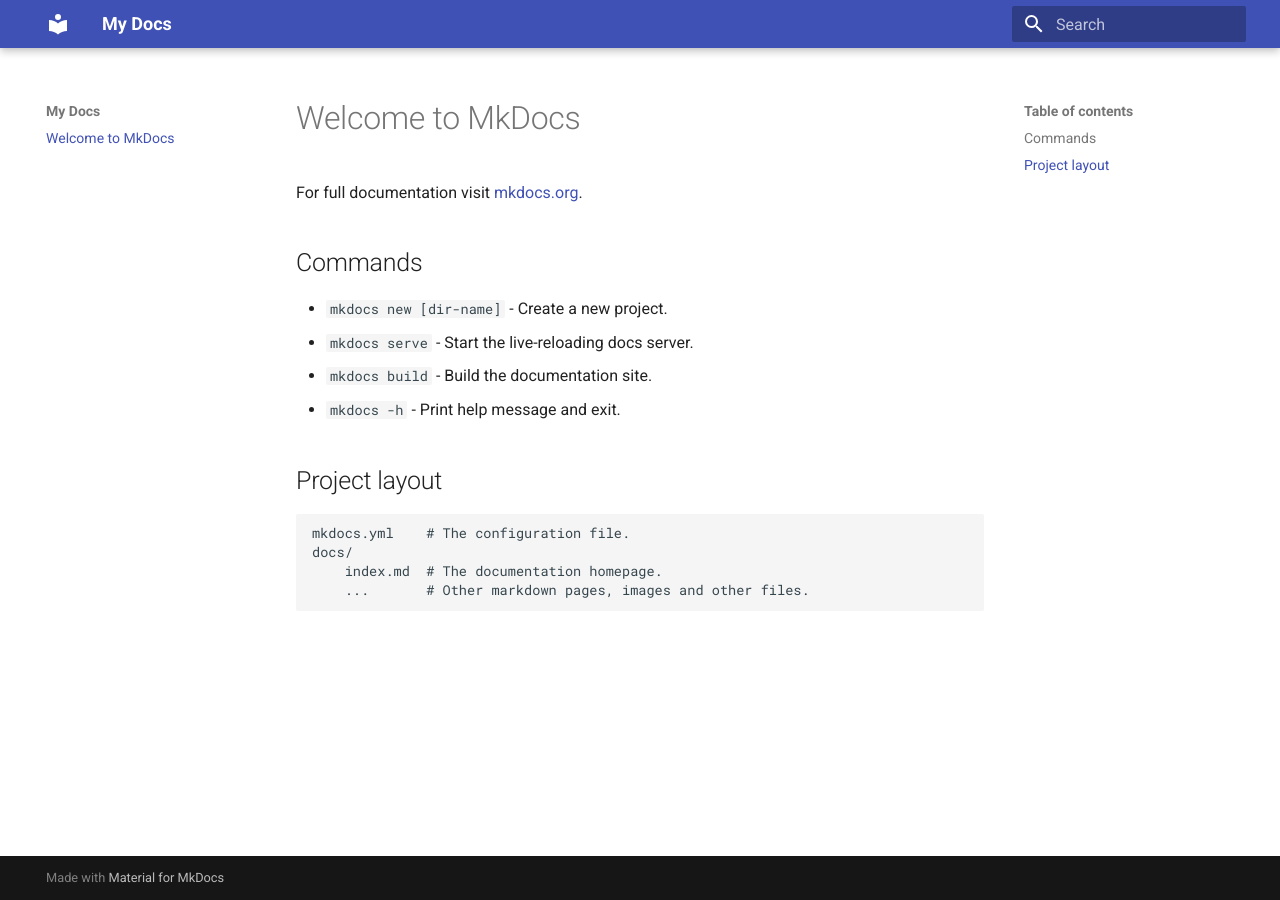
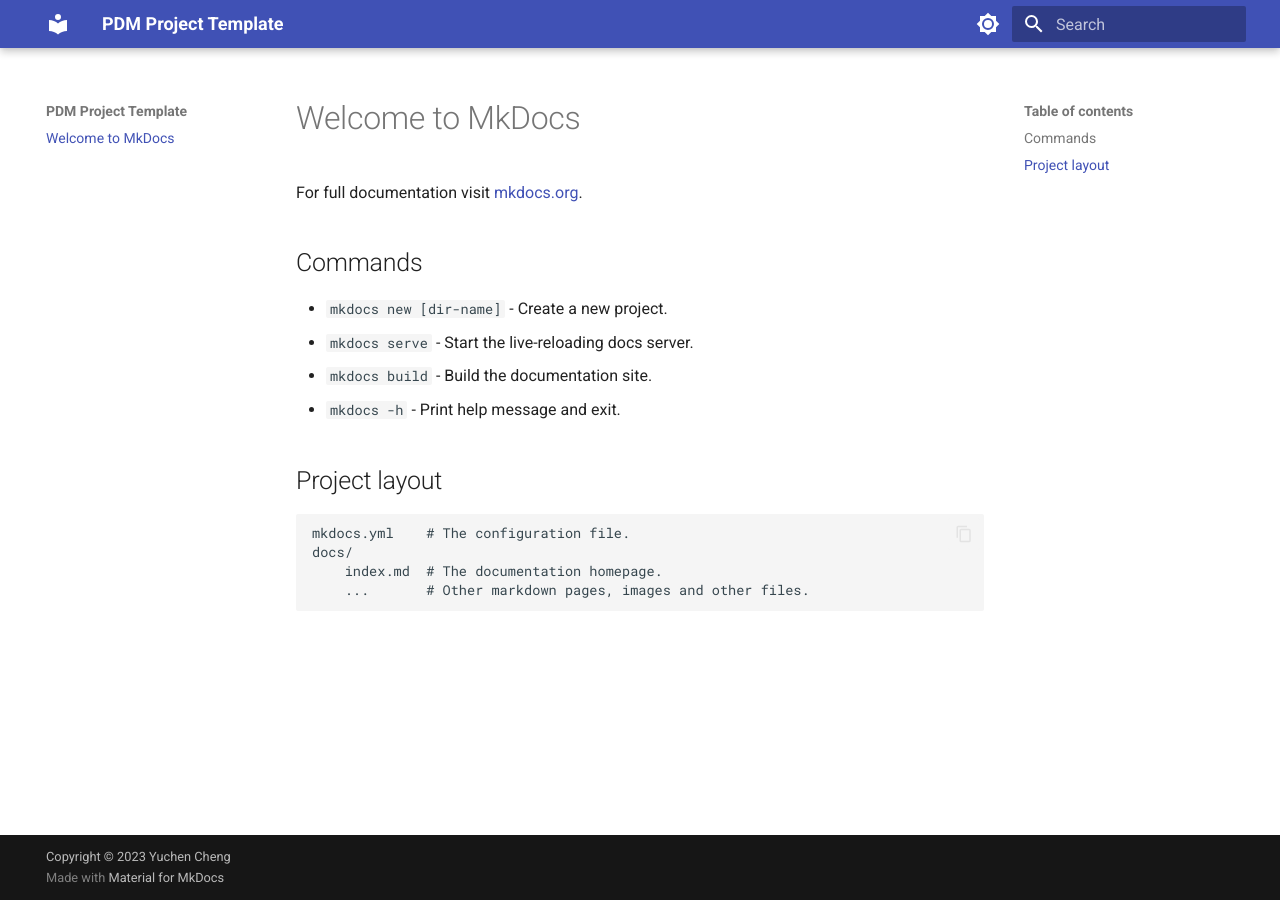
Before and after one commit to rudeigerc/pdm-template-rudeigerc, an MkDocs documentation site: the page built from docs/index.md, in a window 1280 px wide. Built offline with MkDocs 1.6.1 and Material for MkDocs 9.7.7, drawn with Linux system fonts in a browser that asks for light colours.

```diff
--- a/.pre-commit-config.yaml
+++ b/.pre-commit-config.yaml
@@ -3,6 +3,8 @@ repos:
     rev: v4.5.0
     hooks:
       - id: check-yaml
+        args:
+          - --unsafe
       - id: end-of-file-fixer
       - id: trailing-whitespace
   - repo: https://github.com/psf/black
@@ -18,3 +20,4 @@ repos:
     rev: v1.6.0
     hooks:
       - id: mypy
+        language: system
--- a/mkdocs.yml
+++ b/mkdocs.yml
@@ -1,3 +1,33 @@
-site_name: My Docs
-
-theme: material
+site_name: PDM Project Template
+copyright: Copyright &copy; 2023 Yuchen Cheng
+watch:
+  - src/pdm_template_rudeigerc
+  - docs
+  - mkdocs.yml
+theme:
+  name: material
+  language: en
+  features:
+    - content.code.copy
+    - search.suggest
+    - search.highlight
+  palette:
+    - scheme: default
+      toggle:
+        icon: material/brightness-7
+        name: Switch to dark mode
+    - scheme: slate
+      toggle:
+        icon: material/brightness-4
+        name: Switch to light mode
+plugins:
+  # https://squidfunk.github.io/mkdocs-material/plugins/
+  - search
+markdown_extensions:
+  # https://squidfunk.github.io/mkdocs-material/reference/
+  - admonition
+  - attr_list
+  - pymdownx.emoji:
+      emoji_index: !!python/name:material.extensions.emoji.twemoji
+      emoji_generator: !!python/name:material.extensions.emoji.to_svg
+  - tables
```
Also changed, not shown: pyproject.toml (+17 -4 lines).
